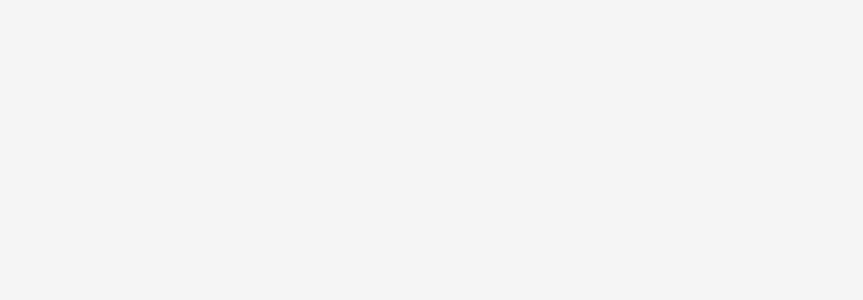
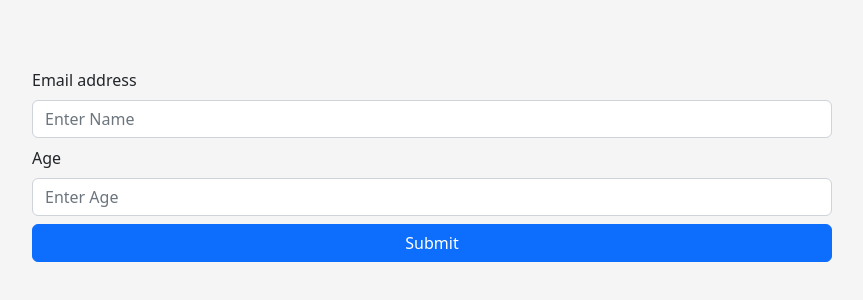
Before and after one commit to JithanRoy/CrudApp2, a React (Create React App) app: page /create in a window 1280 px wide. Before the commit this address had no page. Shown: the part 172-472 px from the top of the page, without its empty margins (208-1071 px from the left). Built offline with nearby package versions, Linux system fonts and the light colour scheme.

Commit message:
create user not finish

```diff
--- a/src/App.js
+++ b/src/App.js
@@ -1,6 +1,8 @@
 import React from 'react';
 import './App.css';
 import Home from './components/Home';
+import Edit from './components/Edit';
+import Create from './components/Create';
 import { Routes, Route} from "react-router-dom";
 import Employee from './components/Employee';
 
@@ -9,7 +11,8 @@ function App() {
     <div>
         <Routes>
            <Route path='/' element={<Home/>} />
-           <Route path='/Employee' element={<Employee/>} />
+           <Route path='/Edit' element={<Edit/>} />
+           <Route path='/create' element={<Create/>} />
         </Routes>
     </div>
   );
--- /dev/null
+++ b/src/components/Create.js
@@ -0,0 +1,43 @@
+import React, {useState} from 'react';
+import { Button, Form } from 'react-bootstrap';
+import {v4 as uuid} from "uuid";
+import {Link, useNavigate} from 'react-router-dom';
+import Employees from './Employee';
+
+const Create = () => {
+    const [name, setName] = useState('');
+    const [age, setAge] = useState('');
+
+    const handleSubmit = (e) => {
+        e.preventDefault();
+
+        const ids = uuid();
+        let uniqueId = ids.slice(0,8);
+
+        let a = name,
+        b = age;
+
+        Employees.push({id: uniqueId, name: a, age: b});
+
+        history("/");
+    }
+
+    let history = useNavigate();
+
+    return (
+        <Form className='d-grid gap-2' style={{margin:"15rem"}}>
+            <Form.Group>
+                <Form.Label>Email address</Form.Label>
+                <Form.Control type="text" placeholder="Enter Name" required onchange={(e) => setName(e.target.value)}></Form.Control>
+            </Form.Group>
+
+            <Form.Group>
+                <Form.Label>Age</Form.Label>
+                <Form.Control type="number" placeholder="Enter Age" required onchange={(e) => setName(e.target.value)}></Form.Control>
+            </Form.Group>
+            <Button onClick={(e) => handleSubmit(e)} type='submit'>Submit</Button>
+        </Form>
+    );
+};
+
+export default Create;
--- a/src/components/Employee.js
+++ b/src/components/Employee.js
@@ -1,11 +1,28 @@
-import React from 'react';
+const Employee = [
+  {
+      id: 1,
+      Name: 'John',
+      age: 21,
+  },
 
-const Employee = () => {
-  return (
-    <div>
-        this is from employee
-    </div>
-  );
-};
-
-export default Employee;
+  {
+      id: 2,
+      Name: 'Jane',
+      age: 22,
+  },
+  {
+      id: 3,
+      Name: 'Mike',
+      age: 23,
+  },
+  {
+      id: 4,
+      Name: 'Mary',
+      age: 24,
+  },
+  {
+      id: 5,
+      Name: 'Nike',
+      age: 25,
+  }
+]
--- a/src/components/Home.js
+++ b/src/components/Home.js
@@ -2,39 +2,55 @@ import React from 'react';
 import Table from 'react-bootstrap/Table';
 import './Home.css';
 import Navbarshow from './Navbar';
+import Button from 'react-bootstrap/Button';
+import {Link, useNavigate} from 'react-router-dom';
+import Employee from './Employee';
 
-const Employee = [
-    {
-        id: 1,
-        Name: 'John',
-        age: 21,
-    },
+// const Employee = [
+//     {
+//         id: 1,
+//         Name: 'John',
+//         age: 21,
+//     },
 
-    {
-        id: 2,
-        Name: 'Jane',
-        age: 22,
-    },
-    {
-        id: 3,
-        Name: 'Mike',
-        age: 23,
-    },
-    {
-        id: 4,
-        Name: 'Mary',
-        age: 24,
-    },
-    {
-        id: 5,
-        Name: 'Nike',
-        age: 25,
-    }
-]
+//     {
+//         id: 2,
+//         Name: 'Jane',
+//         age: 22,
+//     },
+//     {
+//         id: 3,
+//         Name: 'Mike',
+//         age: 23,
+//     },
+//     {
+//         id: 4,
+//         Name: 'Mary',
+//         age: 24,
+//     },
+//     {
+//         id: 5,
+//         Name: 'Nike',
+//         age: 25,
+//     }
+// ]
 
 
 const Home = () => {
     console.log(Employee);
+
+    let history = useNavigate();
+
+    const handleDelete = (id) => {
+        let index = Employee.map((e) => e.id).indexOf(id);
+        Employee.splice(index,1);
+        history('/');
+    }
+
+    const handleEdit = () => {
+        console.log("Edit");
+    }
+
     return (
         <div>
             <Navbarshow/>
@@ -63,6 +79,12 @@ const Home = () => {
                                             <td>
                                                 {item.age}
                                             </td>
+                                            <td>
+                                                <Link to="/edit">
+                                                    <Button variant="primary" onClick={() => handleEdit(item.id)}>Edit</Button>
+                                                </Link>
+                                                <Button variant="danger" onClick={() => handleDelete(item.id)}>Delete</Button>{' '}
+                                            </td>
                                         </tr>
                                     )
                                 }) :
@@ -70,6 +92,9 @@ const Home = () => {
                             }
                         </tbody>
                     </Table>
+                    <Link className='d-grid gap-2' to="/create">
+                        <Button size='lg'>Create</Button>
+                    </Link>
                 </div>
         </div>
 
```
